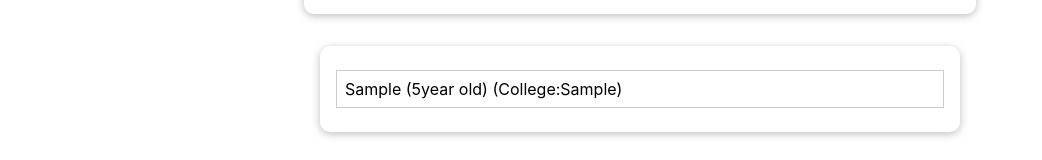
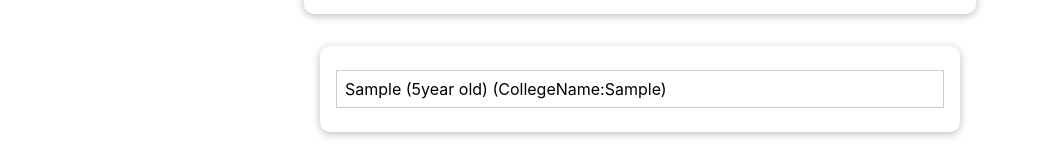
Before and after one commit to tej00001/React-assignment-styling-Task4, a React (Create React App) app: page / in a window 1280 px wide. Both pictures are taken after typing "Sample", "5", "Sample" into the empty fields and a click on the button "Add User". Shown: the part 317-477 px from the top of the page, without its empty margins (0-1042 px from the left). Built offline with nearby package versions, Linux system fonts and the light colour scheme.

Commit message:
Adding Task 7styling

```diff
--- a/src/App.js
+++ b/src/App.js
@@ -19,7 +19,7 @@ function App() {
     <Fragment>
       <h2>Let's Get Started</h2>
       <AddUser onAdd={onScreenUserhandler} />
-      <UserList Users={userList} />
+      <UserList Users={ userList } />
     </Fragment>
   );
 }
--- a/src/components/Users/AddUser.js
+++ b/src/components/Users/AddUser.js
@@ -26,7 +26,7 @@ const AddUser = (props) => {
     ) {
       setError({
         title: "Invalid Input",
-        message: "Please enter a valid name and age (non-empty values).",
+        message: "Please enter a valid name,age and collegename (non-empty values).",
       });
       return;
     }
--- a/src/components/Users/UserList.js
+++ b/src/components/Users/UserList.js
@@ -8,7 +8,7 @@ const UserList = (props) => {
         {props.Users.map((user) => {
           return (
             <li key={user.id}>
-              {user.username} ({user.age}year old) (College:{user.collegename})
+              {user.username} ({user.age}year old) (CollegeName:{user.collegename})
             </li>
           );
         })}
```
